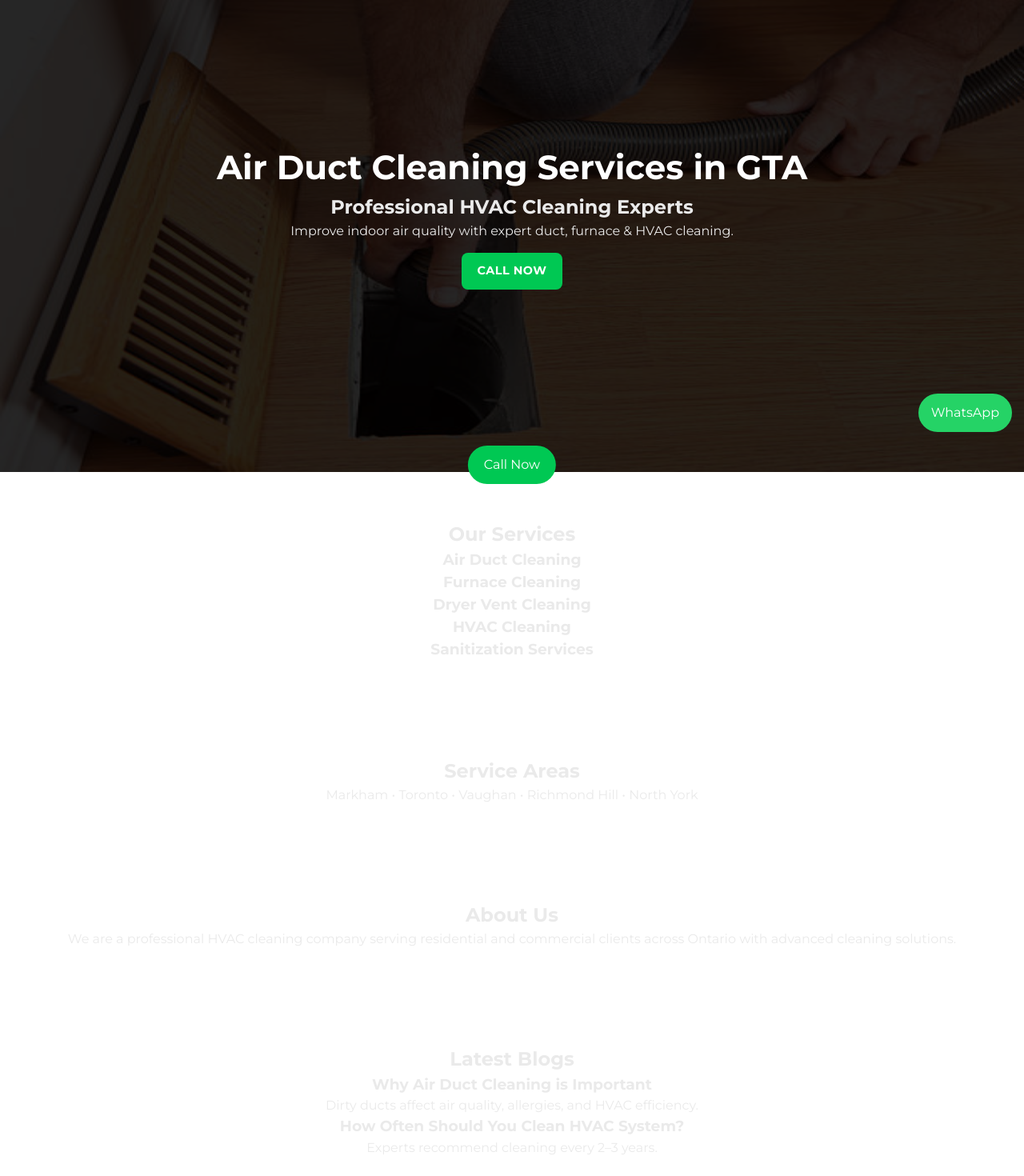
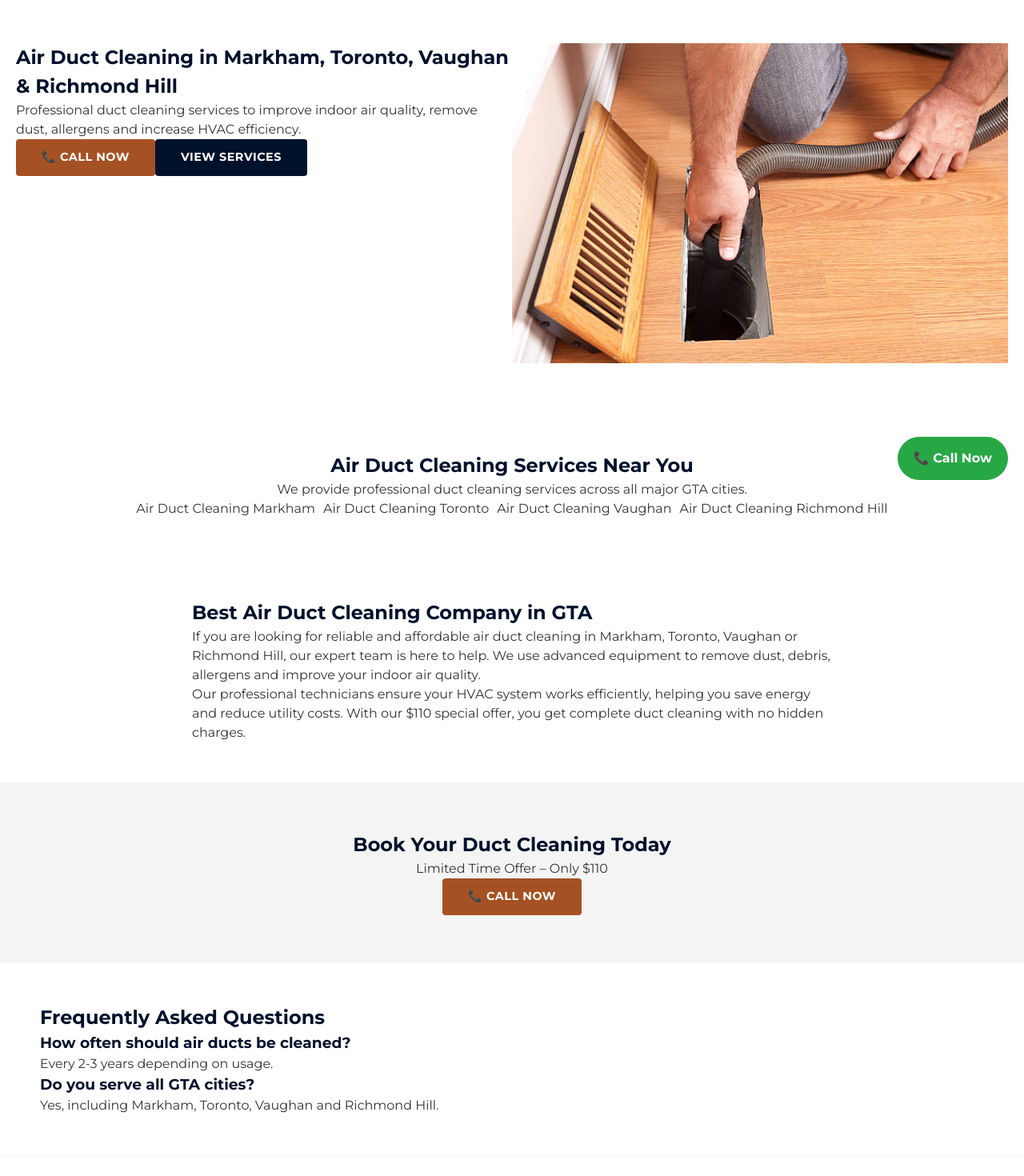
Before and after one commit to josph8487-prog/duct-Canada-original, a Next.js app: page / in a window 1280 px wide. Shown: the part 180-1650 px from the top of the page at 80% size. Built offline with nearby package versions, Linux system fonts and the light colour scheme.

Commit message:
Update page.tsx

```diff
--- a/src/app/page.tsx
+++ b/src/app/page.tsx
@@ -1,208 +1,213 @@
+import Head from "next/head";
 import Image from "next/image";
 import Link from "next/link";
 
-export const metadata = {
-  title: "Air Duct Cleaning Markham, Toronto & GTA | HVAC Experts",
-  description:
-    "Professional air duct, furnace, dryer vent & HVAC cleaning services across GTA.",
-  keywords:
-    "duct cleaning Toronto, furnace cleaning Markham, HVAC cleaning GTA",
-};
+export default function Home() {
 
-export default function Home() {
+  const phone = "+14379999999";
+
+  const locations = [
+    { name: "Markham", slug: "markham" },
+    { name: "Toronto", slug: "toronto" },
+    { name: "Vaughan", slug: "vaughan" },
+    { name: "Richmond Hill", slug: "richmond-hill" },
+  ];
+
   return (
     <>
-      {/* ================= SCHEMA ================= */}
+      {/* ================= SEO META ================= */}
+      <Head>
+        <title>
+          Air Duct Cleaning Markham, Toronto, Vaughan & Richmond Hill | $110
+        </title>
+
+        <meta
+          name="description"
+          content="Affordable air duct cleaning services in Markham, Toronto, Vaughan & Richmond Hill. Only $110. Same day service available."
+        />
+
+        <meta
+          name="keywords"
+          content="air duct cleaning Markham, duct cleaning Toronto, Vaughan duct cleaning, Richmond Hill air duct cleaning"
+        />
+
+        <link rel="canonical" href="https://yourwebsite.com/" />
+
+        {/* Open Graph */}
+        <meta property="og:title" content="Air Duct Cleaning GTA | $110 Offer" />
+        <meta property="og:description" content="Book professional duct cleaning today." />
+        <meta property="og:url" content="https://yourwebsite.com/" />
+        <meta property="og:type" content="website" />
+
+        {/* Geo Tags */}
+        <meta name="geo.region" content="CA-ON" />
+        <meta name="geo.placename" content="Markham" />
+        <meta name="geo.position" content="43.8561;-79.3370" />
+        <meta name="ICBM" content="43.8561, -79.3370" />
+      </Head>
+
+      {/* ================= TOP OFFER ================= */}
+      <div style={{ background: "#000", color: "#fff", textAlign: "center", padding: "10px" }}>
+        🔥 FULL DUCT CLEANING ONLY $110
+        <a href={`tel:${phone}`} style={{ marginLeft: 10, color: "#00ff00" }}>
+          Call Now
+        </a>
+      </div>
+
+      {/* ================= HERO ================= */}
+      <section style={{ padding: "60px 20px", display: "flex", flexWrap: "wrap" }}>
+
+        <div style={{ flex: 1 }}>
+          <h1>
+            Air Duct Cleaning in Markham, Toronto, Vaughan & Richmond Hill
+          </h1>
+
+          <p>
+            Professional duct cleaning services to improve indoor air quality,
+            remove dust, allergens and increase HVAC efficiency.
+          </p>
+
+          <a href={`tel:${phone}`} className="btn btn-primary">
+            📞 Call Now
+          </a>
+
+          <Link href="/services" className="btn btn-secondary">
+            View Services
+          </Link>
+        </div>
+
+        <div style={{ flex: 1, position: "relative", height: 400 }}>
+          <Image
+            src="/images/services/air-duct-cleaning.jpg"
+            alt="Air duct cleaning Markham Toronto"
+            fill
+            priority
+            sizes="(max-width:768px) 100vw, 50vw"
+          />
+        </div>
+      </section>
+
+      {/* ================= INTERNAL LINK BOOST ================= */}
+      <section style={{ padding: "50px", textAlign: "center" }}>
+        <h2>Air Duct Cleaning Services Near You</h2>
+
+        <p>
+          We provide professional duct cleaning services across all major GTA cities.
+        </p>
+
+        <div style={{ display: "flex", gap: 10, flexWrap: "wrap", justifyContent: "center" }}>
+          {locations.map((loc, i) => (
+            <Link key={i} href={`/location/${loc.slug}`}>
+              Air Duct Cleaning {loc.name}
+            </Link>
+          ))}
+        </div>
+      </section>
+
+      {/* ================= CONTENT BOOST (VERY IMPORTANT) ================= */}
+      <section style={{ padding: "50px", maxWidth: "900px", margin: "0 auto" }}>
+        <h2>Best Air Duct Cleaning Company in GTA</h2>
+
+        <p>
+          If you are looking for reliable and affordable air duct cleaning in Markham, Toronto,
+          Vaughan or Richmond Hill, our expert team is here to help. We use advanced equipment
+          to remove dust, debris, allergens and improve your indoor air quality.
+        </p>
+
+        <p>
+          Our professional technicians ensure your HVAC system works efficiently, helping you
+          save energy and reduce utility costs. With our $110 special offer, you get complete
+          duct cleaning with no hidden charges.
+        </p>
+      </section>
+
+      {/* ================= CTA ================= */}
+      <section style={{ background: "#f4f4f4", padding: "60px", textAlign: "center" }}>
+        <h2>Book Your Duct Cleaning Today</h2>
+        <p>Limited Time Offer – Only $110</p>
+
+        <a href={`tel:${phone}`} className="btn btn-primary">
+          📞 Call Now
+        </a>
+      </section>
+
+      {/* ================= FAQ ================= */}
+      <section style={{ padding: "50px" }}>
+        <h2>Frequently Asked Questions</h2>
+
+        <h3>How often should air ducts be cleaned?</h3>
+        <p>Every 2-3 years depending on usage.</p>
+
+        <h3>Do you serve all GTA cities?</h3>
+        <p>Yes, including Markham, Toronto, Vaughan and Richmond Hill.</p>
+      </section>
+
+      {/* ================= STICKY CALL ================= */}
+      <a
+        href={`tel:${phone}`}
+        style={{
+          position: "fixed",
+          bottom: 20,
+          right: 20,
+          background: "#28a745",
+          color: "#fff",
+          padding: "15px 20px",
+          borderRadius: "50px",
+          fontWeight: "bold",
+          zIndex: 999
+        }}
+      >
+        📞 Call Now
+      </a>
+
+      {/* ================= FULL ADVANCED SCHEMA ================= */}
       <script
         type="application/ld+json"
         dangerouslySetInnerHTML={{
           __html: JSON.stringify({
             "@context": "https://schema.org",
-            "@type": "LocalBusiness",
-            name: "Duct Cleaning Canada",
-            telephone: "+1-226-777-2863",
-            address: "Markham, Ontario, Canada",
-            areaServed: ["Markham", "Toronto", "Vaughan", "Richmond Hill"],
-          }),
+            "@graph": [
+              {
+                "@type": "LocalBusiness",
+                "name": "Air Duct Cleaning GTA",
+                "url": "https://yourwebsite.com",
+                "telephone": phone,
+                "priceRange": "$110",
+                "address": {
+                  "@type": "PostalAddress",
+                  "addressLocality": "Markham",
+                  "addressRegion": "ON",
+                  "addressCountry": "CA"
+                },
+                "geo": {
+                  "@type": "GeoCoordinates",
+                  "latitude": "43.8561",
+                  "longitude": "-79.3370"
+                },
+                "areaServed": ["Markham", "Toronto", "Vaughan", "Richmond Hill"]
+              },
+              {
+                "@type": "Service",
+                "name": "Air Duct Cleaning",
+                "areaServed": "GTA"
+              },
+              {
+                "@type": "FAQPage",
+                "mainEntity": [
+                  {
+                    "@type": "Question",
+                    "name": "How much does duct cleaning cost?",
+                    "acceptedAnswer": {
+                      "@type": "Answer",
+                      "text": "Our complete duct cleaning service costs only $110."
+                    }
+                  }
+                ]
+              }
+            ]
+          })
         }}
       />
-
-      {/* ================= HERO ================= */}
-      <header className="hero">
-        <Image
-          src="/images/services/air-duct-cleaning.jpg"
-          alt="Air duct cleaning GTA"
-          fill
-          priority
-          sizes="100vw"
-          quality={60}
-          className="heroImg"
-        />
-
-        <div className="overlay" />
-
-        <div className="heroContent">
-          <h1>Air Duct Cleaning Services in GTA</h1>
-
-          <h2>Professional HVAC Cleaning Experts</h2>
-
-          <p>
-            Improve indoor air quality with expert duct, furnace & HVAC cleaning.
-          </p>
-
-          <a href="tel:2267772863" className="btn">
-            Call Now
-          </a>
-        </div>
-      </header>
-
-      {/* ================= SERVICES ================= */}
-      <section>
-        <h2>Our Services</h2>
-
-        <h3>Air Duct Cleaning</h3>
-        <h3>Furnace Cleaning</h3>
-        <h3>Dryer Vent Cleaning</h3>
-        <h3>HVAC Cleaning</h3>
-        <h3>Sanitization Services</h3>
-      </section>
-
-      {/* ================= SERVICE AREAS ================= */}
-      <section>
-        <h2>Service Areas</h2>
-        <p>Markham • Toronto • Vaughan • Richmond Hill • North York</p>
-      </section>
-
-      {/* ================= ABOUT ================= */}
-      <section>
-        <h2>About Us</h2>
-        <p>
-          We are a professional HVAC cleaning company serving residential and
-          commercial clients across Ontario with advanced cleaning solutions.
-        </p>
-      </section>
-
-      {/* ================= BLOG SECTION (SEO BOOST) ================= */}
-      <section>
-        <h2>Latest Blogs</h2>
-
-        <article>
-          <h3>Why Air Duct Cleaning is Important</h3>
-          <p>
-            Dirty ducts affect air quality, allergies, and HVAC efficiency.
-          </p>
-        </article>
-
-        <article>
-          <h3>How Often Should You Clean HVAC System?</h3>
-          <p>Experts recommend cleaning every 2–3 years.</p>
-        </article>
-      </section>
-
-      {/* ================= TRUST / BACKLINK SIGNAL ================= */}
-      <section>
-        <h2>Trusted Listings</h2>
-        <p>Google Business • Yelp • Yellow Pages • Hotfrog</p>
-      </section>
-
-      {/* ================= CONTACT ================= */}
-      <section>
-        <h2>Contact</h2>
-        <p>📍 Markham, Ontario</p>
-        <p>📞 226-777-2863</p>
-        <p>📧 ductcleaningcanada2@gmail.com</p>
-      </section>
-
-      {/* ================= FIXED BUTTONS ================= */}
-      <a href="tel:2267772863" className="call">
-        Call Now
-      </a>
-
-      <a href="https://wa.me/12267772863" className="wa">
-        WhatsApp
-      </a>
-
-      {/* ================= STYLES (LCP + SEO FIX) ================= */}
-      <style jsx>{`
-        body {
-          background: #0a0a0a;
-          color: #ffffff;
-        }
-
-        /* HERO */
-        .hero {
-          position: relative;
-          height: 80vh;
-          display: flex;
-          align-items: center;
-          justify-content: center;
-          text-align: center;
-        }
-
-        .heroImg {
-          object-fit: cover;
-          filter: brightness(0.55);
-        }
-
-        .overlay {
-          position: absolute;
-          inset: 0;
-          background: rgba(0, 0, 0, 0.85);
-        }
-
-        .heroContent {
-          position: relative;
-          z-index: 2;
-          max-width: 800px;
-        }
-
-        h1 {
-          font-size: 42px;
-          color: #fff;
-        }
-
-        h2, h3, p {
-          color: #eaeaea;
-        }
-
-        section {
-          padding: 60px 20px;
-          text-align: center;
-        }
-
-        .btn {
-          display: inline-block;
-          margin-top: 15px;
-          padding: 12px 20px;
-          background: #00c853;
-          color: #fff;
-          border-radius: 8px;
-          text-decoration: none;
-        }
-
-        .call {
-          position: fixed;
-          bottom: 15px;
-          left: 50%;
-          transform: translateX(-50%);
-          background: #00c853;
-          padding: 12px 20px;
-          border-radius: 50px;
-          color: #fff;
-          text-decoration: none;
-        }
-
-        .wa {
-          position: fixed;
-          bottom: 80px;
-          right: 15px;
-          background: #25d366;
-          padding: 12px 16px;
-          border-radius: 50px;
-          color: #fff;
-          text-decoration: none;
-        }
-      `}</style>
     </>
   );
 }
```
